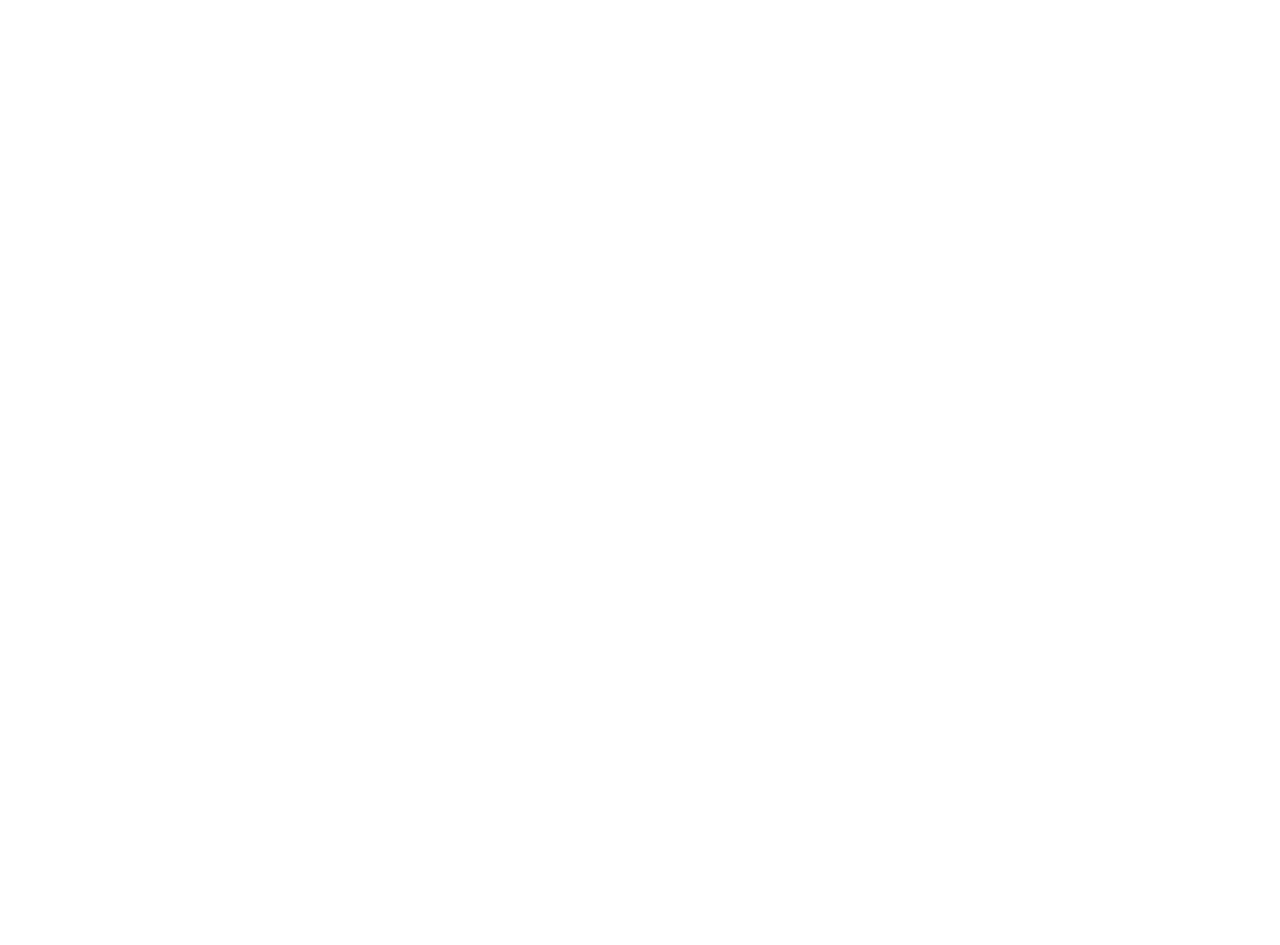
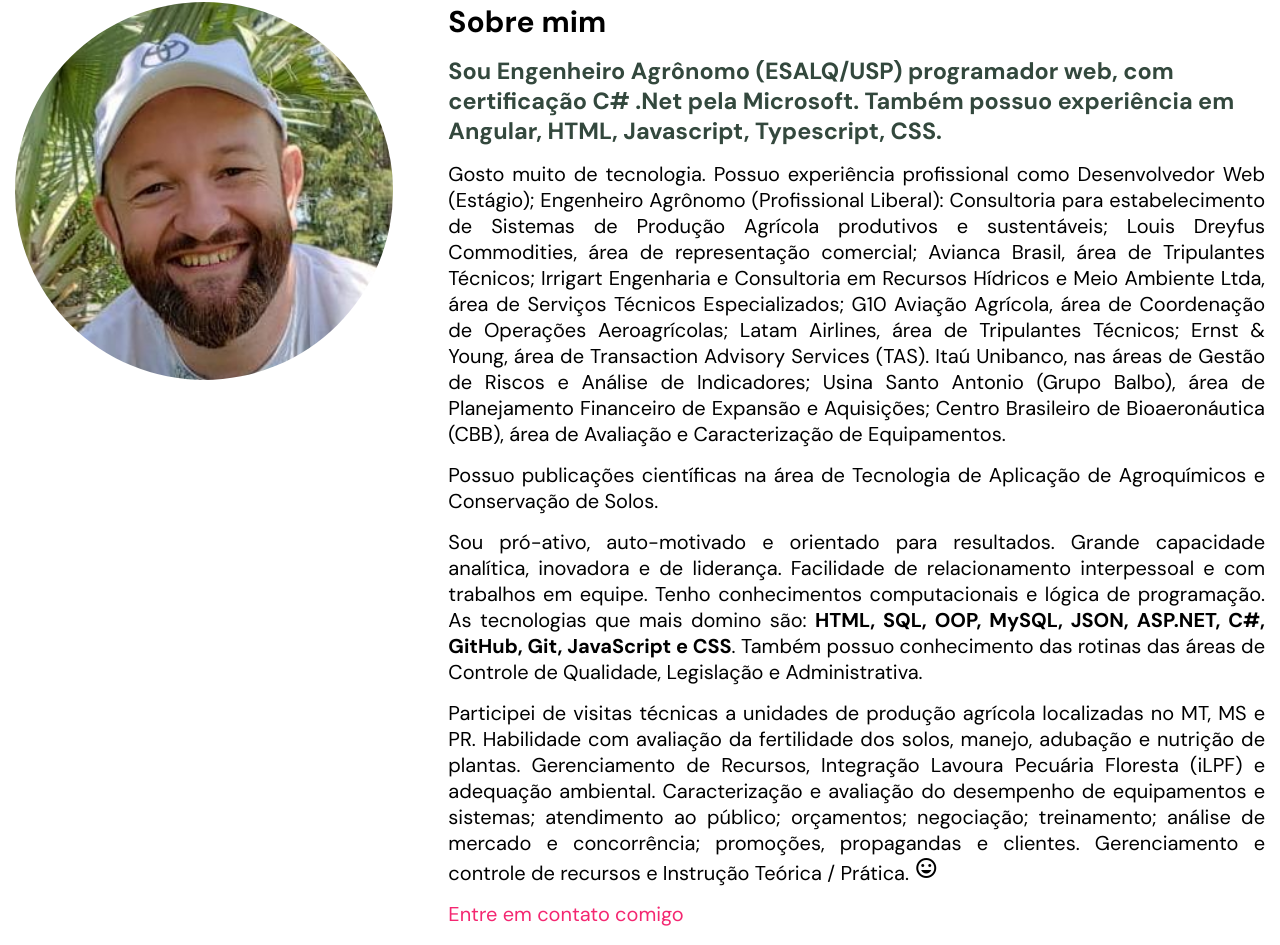
Before and after one commit to rafaeleliasgri/pagina-pessoal, an Angular app: page / in a window 1280 px wide. Shown: the part 792-1737 px from the top of the page. Before the commit the page ends 800 px from the top, so only its background shows below. Built offline with nearby package versions, Linux system fonts and the light colour scheme.

Commit message:
box about

```diff
--- a/src/app/home/home.component.css
+++ b/src/app/home/home.component.css
@@ -68,3 +68,63 @@
 .banner .box .buttons i {
     margin: 0 8px;
 }
+
+/*  Box About */
+
+.about .box {
+    display: flex;
+    flex-direction: column;
+    margin-top: 35px;
+}
+
+.about .box .img {
+    flex: 1;
+}
+
+.about .box .img img {
+    width: 240px;
+    border-radius: 50%;
+    padding: 15px;
+}
+
+.about .box .text {
+    flex: 2;
+    /* margin-top: 15px; */
+    padding: 15px;
+}
+
+.about .box .text h3 {
+    color: var(--color-blue-2);
+    margin-top: 15px;
+}
+
+.about .box .text p {
+    margin: 15px 0;
+    text-align: justify;
+}
+
+.about .box .text a {
+    color: var(--color-pink-1);
+    font-weight: 400;
+    text-decoration: none;
+}
+
+.about .box .text a:hover {
+    color: var(--color-blue-1);
+    text-decoration: underline;
+}
+
+@media (min-width: 768px) {
+    .about .box {
+        flex-direction: row;
+        margin-top: 75px;
+    }
+
+    .about .box .img img {
+        width: 100%;
+    }
+
+    .about .box .text {
+        padding-left: 40px;
+    }
+}
--- a/src/app/home/home.component.html
+++ b/src/app/home/home.component.html
@@ -3,7 +3,8 @@
         <div class="box">
             <h1>
                 <span class="title1">Seja bem-vindo!</span>
-                <span class="title2">Meu nome é Rafael Elias Grígolo. Sou programador profissional.</span>
+                <span class="title2">Meu nome é Rafael Elias Grígolo. Sou Engenheiro Agrônomo programador
+                    profissional.</span>
             </h1>
 
             <p class="paragraph">Conheça mais sobre mim, meus projetos e habilidades técnicas.</p>
@@ -23,4 +24,62 @@
         </div>
 
     </section>
+
+    <section id="about" class="container about">
+        <div class="box">
+            <div class="img">
+                <img src="./assets/imgs/2022-03-05.png" alt="foto de Rafael E. Grígolo">
+            </div>
+            <div class="text">
+                <h2>Sobre mim</h2>
+
+                <h3>Sou Engenheiro Agrônomo <b>(ESALQ/USP)</b> programador web, com certificação C# .Net
+                    pela Microsoft. Também possuo experiência em Angular, HTML, Javascript,
+                    Typescript, CSS.
+                </h3>
+
+                <p>
+                    Gosto muito de tecnologia. Possuo experiência profissional como Desenvolvedor Web (Estágio);
+                    Engenheiro Agrônomo (Profissional Liberal): Consultoria para estabelecimento de Sistemas de Produção
+                    Agrícola produtivos e sustentáveis; Louis Dreyfus Commodities, área de representação comercial;
+                    Avianca Brasil, área de Tripulantes Técnicos; Irrigart Engenharia e Consultoria em Recursos Hídricos
+                    e Meio Ambiente Ltda, área de Serviços Técnicos Especializados; G10 Aviação Agrícola, área de
+                    Coordenação de Operações Aeroagrícolas; Latam Airlines, área de Tripulantes Técnicos; Ernst & Young,
+                    área de Transaction Advisory Services (TAS). Itaú Unibanco, nas áreas de Gestão de Riscos e Análise
+                    de Indicadores; Usina Santo Antonio (Grupo Balbo), área de Planejamento Financeiro de Expansão e
+                    Aquisições; Centro Brasileiro de Bioaeronáutica (CBB), área de Avaliação e Caracterização de
+                    Equipamentos.
+                </p>
+
+                <p>
+                    Possuo publicações científicas na área de Tecnologia de Aplicação de Agroquímicos e Conservação de
+                    Solos.
+                </p>
+
+                <p>
+                    Sou pró-ativo, auto-motivado e orientado para resultados. Grande capacidade analítica, inovadora e
+                    de liderança. Facilidade de relacionamento interpessoal e com trabalhos em equipe. Tenho
+                    conhecimentos computacionais e lógica de programação. As tecnologias que mais domino são: <b>HTML,
+                        SQL, OOP, MySQL, JSON, ASP.NET, C#, GitHub, Git, JavaScript e CSS</b>. Também possuo
+                    conhecimento das rotinas das áreas de Controle de Qualidade, Legislação e Administrativa.
+                </p>
+
+                <p>
+                    Participei de visitas técnicas a unidades de produção agrícola localizadas no MT, MS e PR.
+                    Habilidade com avaliação da fertilidade dos solos, manejo, adubação e nutrição de plantas.
+                    Gerenciamento de Recursos, Integração Lavoura Pecuária Floresta (iLPF) e adequação ambiental.
+                    Caracterização e avaliação do desempenho de equipamentos e sistemas; atendimento ao público;
+                    orçamentos; negociação; treinamento; análise de mercado e concorrência; promoções, propagandas e
+                    clientes. Gerenciamento e controle de recursos e Instrução Teórica / Prática. <i
+                        class="material-symbols-outlined">
+                        mood
+                    </i>
+                </p>
+
+                <a href="#contact">Entre em contato comigo</a>
+            </div>
+
+        </div>
+
+    </section>
 </main>
```
Also changed, not shown: src/assets/imgs/2022-03-05.png (added).
